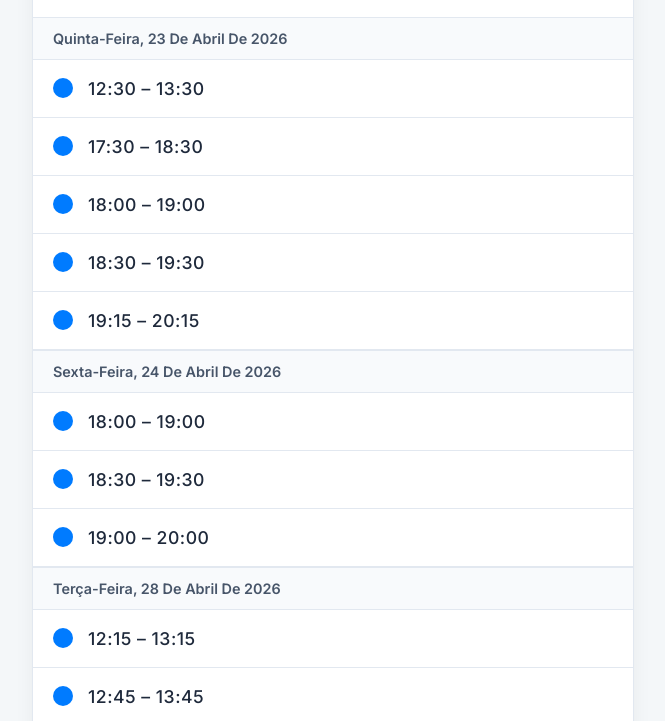
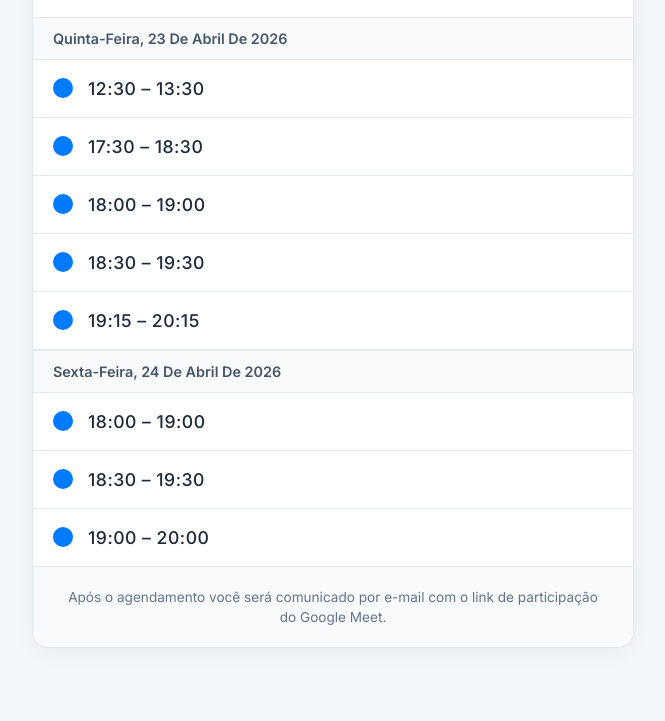
Before and after one commit to willianeugenio-bot/agendamento-4, a plain HTML site: page index.html in a window 1280 px wide. Shown: the part 231-952 px from the top of the page, without its empty margins (307-972 px from the left). After the commit the page ends 909 px from the top, so only its background shows below. Drawn offline with Linux system fonts and the light colour scheme.

Commit message:
Update index.html

```diff
--- a/index.html
+++ b/index.html
@@ -97,51 +97,32 @@
 </div>
 
 <script>
-    // Feriados Nacionais - Regra de Dias Úteis
-    const feriados = [
-        '01-01', '04-21', '05-01', '09-07', '10-12', '11-02', '11-15', '12-25',
-        '2026-02-16', '2026-02-17', '2026-04-03', '2026-06-04',
-        '2027-02-08', '2027-02-09', '2027-03-26', '2027-05-27'
-    ];
-
-    function isFeriado(date) {
-        const month = String(date.getMonth() + 1).padStart(2, '0');
-        const day = String(date.getDate()).padStart(2, '0');
-        const year = date.getFullYear();
-        return feriados.includes(`${month}-${day}`) || feriados.includes(`${year}-${month}-${day}`);
-    }
-
-    function isDiaUtil(date) {
-        const diaSemana = date.getDay();
-        if (diaSemana === 0 || diaSemana === 6) return false;
-        if (isFeriado(date)) return false;
-        return true;
-    }
-
     document.addEventListener('DOMContentLoaded', async function() {
         const container = document.getElementById('agenda-list');
         try {
             const response = await fetch('./horarios.json?t=' + new Date().getTime());
-            if (!response.ok) throw new Error("Falha");
+            if (!response.ok) throw new Error("Falha ao carregar JSON");
             const data = await response.json();
 
             const now = new Date();
+
+            // --- CÁLCULO DE 10 DIAS CORRIDOS (Sem filtros) ---
             let maxDate = new Date(now);
-            let diasUteisAdicionados = 0;
-
-            while (diasUteisAdicionados < 10) {
-                maxDate.setDate(maxDate.getDate() + 1);
-                if (isDiaUtil(maxDate)) diasUteisAdicionados++;
-            }
+            maxDate.setDate(now.getDate() + 10);
             maxDate.setHours(23, 59, 59, 999);
+            // --------------------------------------------------
 
             let slotsList = [];
             const seenTimes = new Set();
 
             data.forEach(event => {
                 const startTime = new Date(event.start);
-                if (startTime >= now && startTime <= maxDate && isDiaUtil(startTime)) {
+
+                // Pega qualquer horário que estiver entre hoje e os próximos 10 dias
+                if (startTime >= now && startTime <= maxDate) {
                     const timeKey = startTime.getTime();
+
+                    // Impede que mostre o mesmo horário duas vezes (se 2 assessores estiverem livres na mesma hora)
                     if (!seenTimes.has(timeKey)) {
                         seenTimes.add(timeKey);
                         slotsList.push({ start: startTime, url: event.url });
@@ -149,7 +130,9 @@
                 }
             });
 
+            // Ordena do horário mais próximo para o mais distante
             slotsList.sort((a, b) => a.start - b.start);
+
             const groupedByDay = {};
             slotsList.forEach(slot => {
                 let dayString = slot.start.toLocaleDateString('pt-BR', { weekday: 'long', day: 'numeric', month: 'long', year: 'numeric' });
@@ -158,8 +141,9 @@
             });
 
             container.innerHTML = '';
+
             if (Object.keys(groupedByDay).length === 0) {
-                container.innerHTML = '<div class="no-slots">Nenhum horário disponível nos próximos dias úteis.</div>';
+                container.innerHTML = '<div class="no-slots">Nenhum horário disponível nos próximos 10 dias.</div>';
                 return;
             }
 
@@ -175,6 +159,7 @@
                     slotEl.href = slot.url;
                     slotEl.target = '_blank';
 
+                    // Soma a duração padrão de 1 hora
                     const endTime = new Date(slot.start.getTime() + (60 * 60 * 1000));
                     const formatTime = (d) => d.toLocaleTimeString('pt-BR', { hour: '2-digit', minute: '2-digit' });
 
@@ -183,6 +168,7 @@
                 });
             }
         } catch (error) {
+            console.error("Erro na agenda:", error);
             container.innerHTML = '<div class="no-slots">Não foi possível carregar a agenda no momento.</div>';
         }
     });
```
